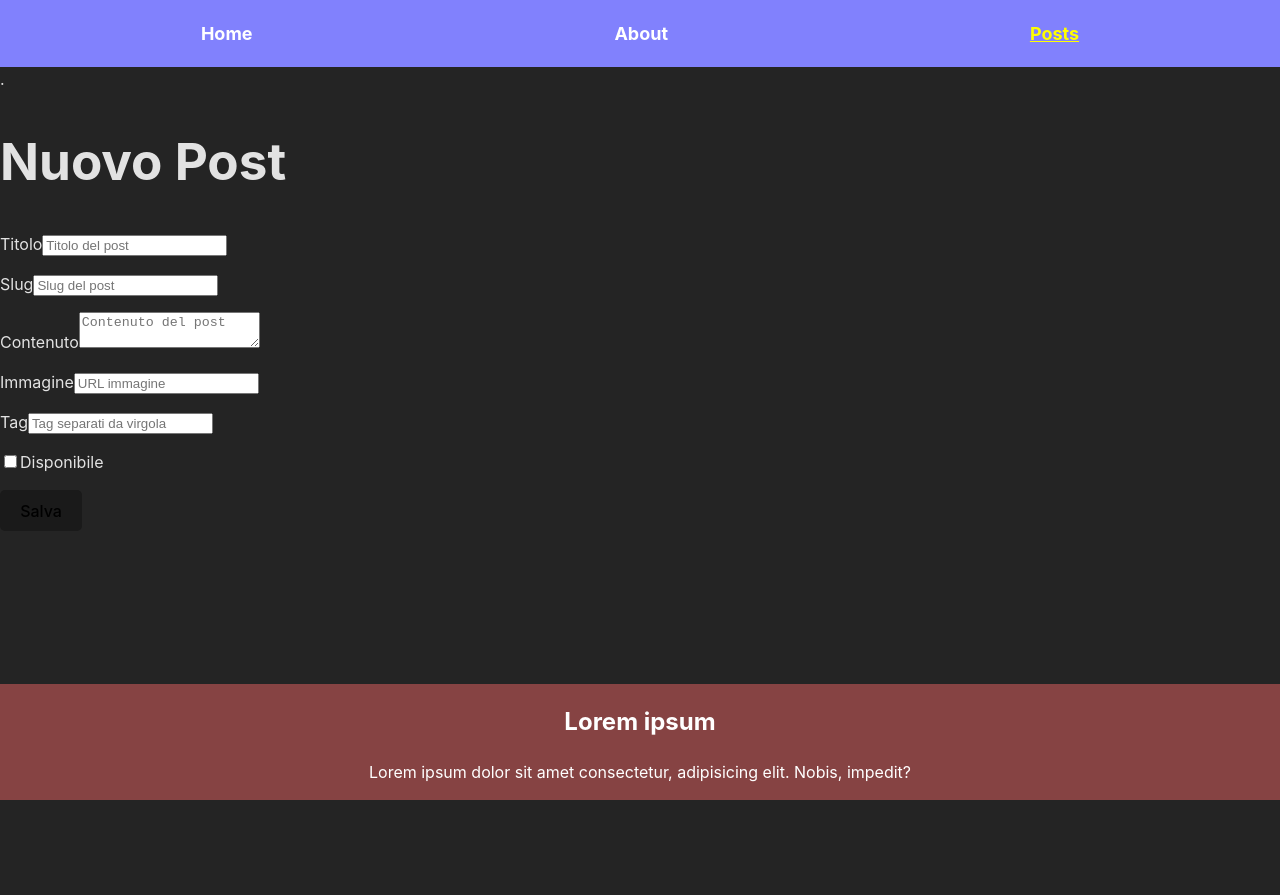
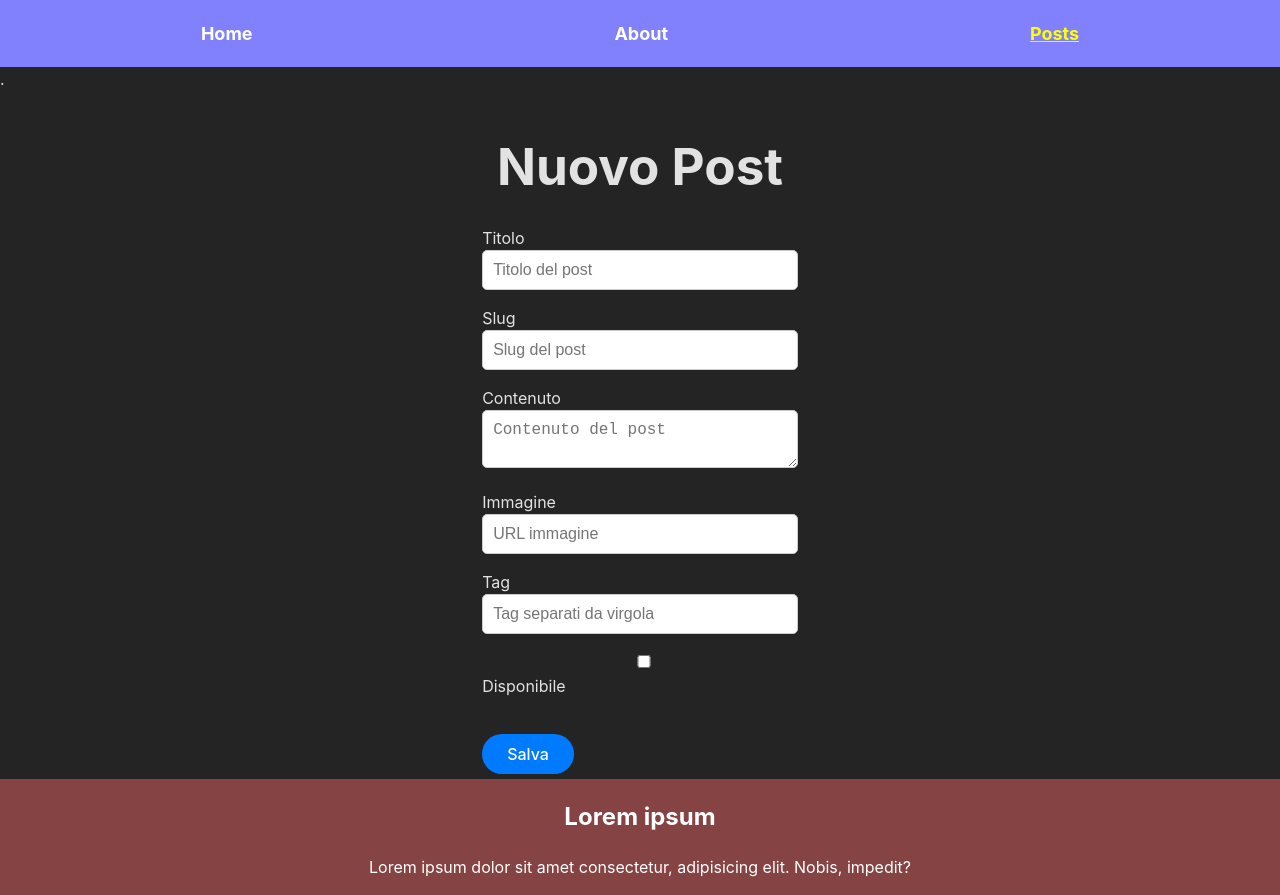
Before and after one commit to StaglianoM/react-router, a React (Vite) app: page /posts in a window 1280 px wide. Both pictures are taken after a click on the button "Crea Nuovo Post". Before the commit the page ends 800 px from the top, so only its background shows below. Built offline with nearby package versions, Linux system fonts and the light colour scheme; no server answers.

Commit message:
add delete + styles

```diff
--- /dev/null
+++ b/src/components/Create.module.css
@@ -0,0 +1,41 @@
+main {
+    display: flex;
+    justify-content: center;
+    align-items: center;
+}
+
+.container {
+    width: 100%;
+    padding: 5px;
+}
+
+.title {
+    text-align: center;
+    margin-bottom: 5px;
+}
+
+input,
+textarea {
+    width: 100%;
+    padding: 10px;
+    font-size: 16px;
+    border: 1px solid #ccc;
+    border-radius: 5px;
+}
+
+
+button {
+    padding: 10px 25px;
+    font-size: 16px;
+    margin-top: 20px;
+    background-color: #007bff;
+    color: white;
+    border: none;
+    border-radius: 55px;
+    cursor: pointer;
+}
+
+button:hover {
+    background-color: #ffe70c;
+    color: black;
+}
--- a/src/components/posts/CardPosts/Card.jsx
+++ b/src/components/posts/CardPosts/Card.jsx
@@ -1,7 +1,7 @@
 import PropTypes from 'prop-types';
 import { BASE_URI } from '../../../config';
 import { Link } from 'react-router-dom';
-import DeletePosts from '../DeletePosts';
+import DeletePosts from '../Delete/DeletePosts';
 import style from './Card.module.css';
 import placeHolderImage from '../../../assets/card600.jpg';
 
--- a/src/components/posts/DeletePosts.jsx
+++ b/src/components/posts/Delete/DeletePosts.jsx
@@ -1,34 +1,26 @@
 import PropTypes from 'prop-types';
 import axios from 'axios';
-import { BASE_URI } from '../../config';
+import { BASE_URI } from '../../../config';
+import style from './deletePosts.module.css';
 
 export default function DeletePosts({ onDelete = () => { }, id }) {
-
-    function deletePosts() {
-        if (confirm('Vuoi eliminare il post?')) {
-            console.log('delete post', id);
+    const deletePosts = () => {
+        if (confirm('Sei sicuro di voler eliminare questo post?')) {
             axios.delete(`${BASE_URI}/posts/${id}`)
                 .then(() => {
                     onDelete();
                 })
                 .catch(err => {
-                    alert('Non è stato possibile eliminare il post');
+                    alert('Errore nella cancellazione del post');
                     console.error(err);
                 });
         }
-    }
+    };
 
     return (
-        <button onClick={deletePosts}>Delete</button>
+        <button className={style.deleteButton} onClick={deletePosts}>Delete</button>
     );
 }
-
-
-
-
-
-
-
 
 DeletePosts.propTypes = {
     onDelete: PropTypes.func,
--- /dev/null
+++ b/src/components/posts/Delete/deletePosts.module.css
@@ -0,0 +1,19 @@
+.deleteButton {
+    display: flex;
+    background-color: #f44336;
+    color: white;
+    border: none;
+    padding: 10px 20px;
+    font-size: 16px;
+    cursor: pointer;
+    border-radius: 5px;
+    transition: background-color 0.3s ease;
+    border-radius: 999px;
+    padding: 10px 40px;
+    margin-top: 23px;
+}
+
+.deleteButton:hover {
+    background-color: #f87070;
+    color: black;
+}
--- a/src/components/posts/PostList/Posts.jsx
+++ b/src/components/posts/PostList/Posts.jsx
@@ -3,6 +3,7 @@ import axios from 'axios';
 import { useNavigate } from 'react-router-dom';
 import { BASE_URI } from '../../../config';
 import styles from './post.module.css';
+import DeletePosts from '../Delete/DeletePosts';
 
 export default function Posts() {
     const [posts, setPosts] = useState([]);
@@ -18,6 +19,11 @@ export default function Posts() {
 
     const NavigateToCreate = () => {
         navigate('/posts/create');
+    };
+
+    // Rimuovo il post dalla lista quando viene eliminato
+    const handleDelete = (id) => {
+        setPosts(posts.filter(post => post.id !== id));
     };
 
     return (
@@ -38,6 +44,8 @@ export default function Posts() {
                         >
                             Leggi di più
                         </button>
+
+                        <DeletePosts id={post.id} onDelete={() => handleDelete(post.id)} />
                     </div>
                 ))}
             </div>
--- a/src/components/posts/PostList/post.module.css
+++ b/src/components/posts/PostList/post.module.css
@@ -147,6 +147,7 @@
 /* Create Button */
 
 .createPostButton {
+    display: flex;
     margin: 20px auto;
     padding: 10px 20px;
     font-size: 16px;
--- a/src/pages/posts/Create.jsx
+++ b/src/pages/posts/Create.jsx
@@ -2,6 +2,7 @@ import axios from "axios";
 import { useState } from "react";
 import { BASE_URI } from "../../config";
 import { useNavigate } from "react-router-dom";
+import style from "../../components/Create.module.css"
 
 const initialFormData = {
     title: "",
@@ -45,15 +46,15 @@ export default function Create() {
     }
 
     return (
-        <main>
+        <main className={style.main}>
             <section>
-                <div className="container">
-                    <h1 className="title">Nuovo Post</h1>
+                <div className={style.container}>
+                    <h1 className={style.title}>Nuovo Post</h1>
                 </div>
-                <div className="container">
-                    <form onSubmit={savePosts}>
-                        <p className="form-group">
-                            <label htmlFor="title">Titolo</label>
+                <div className={style.container}>
+                    <form onSubmit={savePosts} className={style.form}>
+                        <p>
+                            <label htmlFor="title" className={style.label}>Titolo</label>
                             <input
                                 onChange={handleFormData}
                                 type="text"
@@ -61,10 +62,11 @@ export default function Create() {
                                 name="title"
                                 placeholder="Titolo del post"
                                 value={formData.title}
+                                className={style.input}
                             />
                         </p>
-                        <p className="form-group">
-                            <label htmlFor="slug">Slug</label>
+                        <p>
+                            <label htmlFor="slug" className={style.label}>Slug</label>
                             <input
                                 onChange={handleFormData}
                                 type="text"
@@ -72,20 +74,22 @@ export default function Create() {
                                 name="slug"
                                 placeholder="Slug del post"
                                 value={formData.slug}
+                                className={style.input}
                             />
                         </p>
-                        <p className="form-group">
-                            <label htmlFor="content">Contenuto</label>
+                        <p>
+                            <label htmlFor="content" className={style.label}>Contenuto</label>
                             <textarea
                                 onChange={handleFormData}
                                 id="content"
                                 name="content"
                                 placeholder="Contenuto del post"
                                 value={formData.content}
+                                className={style.textarea}
                             />
                         </p>
-                        <p className="form-group">
-                            <label htmlFor="image">Immagine</label>
+                        <p>
+                            <label htmlFor="image" className={style.label}>Immagine</label>
                             <input
                                 onChange={handleFormData}
                                 type="text"
@@ -93,10 +97,11 @@ export default function Create() {
                                 name="image"
                                 placeholder="URL immagine"
                                 value={formData.image}
+                                className={style.input}
                             />
                         </p>
-                        <p className="form-group">
-                            <label htmlFor="tags">Tag</label>
+                        <p>
+                            <label htmlFor="tags" className={style.label}>Tag</label>
                             <input
                                 onChange={handleFormData}
                                 type="text"
@@ -104,19 +109,21 @@ export default function Create() {
                                 name="tags"
                                 placeholder="Tag separati da virgola"
                                 value={formData.tags}
+                                className={style.input}
                             />
                         </p>
-                        <p className="form-group-checkbox">
+                        <p className={style.formGroupCheckbox}>
                             <input
                                 onChange={handleFormData}
                                 type="checkbox"
                                 id="is-available"
                                 name="isAvailable"
                                 checked={formData.isAvailable}
+                                className={style.checkbox}
                             />
-                            <label htmlFor="is-available">Disponibile</label>
+                            <label htmlFor="is-available" className={style.label}>Disponibile</label>
                         </p>
-                        <button type="submit">Salva</button>
+                        <button type="submit" className={style.button}>Salva</button>
                     </form>
                 </div>
             </section>
--- a/src/pages/posts/Show.jsx
+++ b/src/pages/posts/Show.jsx
@@ -3,7 +3,7 @@ import { useEffect, useState } from 'react';
 import { useNavigate, useParams } from 'react-router-dom';
 import { BASE_URI } from '../../config';
 import placeHolderImage from '../../assets/card600.jpg';
-import DeletePosts from '../../components/posts/DeletePosts';
+import DeletePosts from '../../components/posts/Delete/DeletePosts';
 
 export default function Show() {
     const [post, setPost] = useState(null);
```
